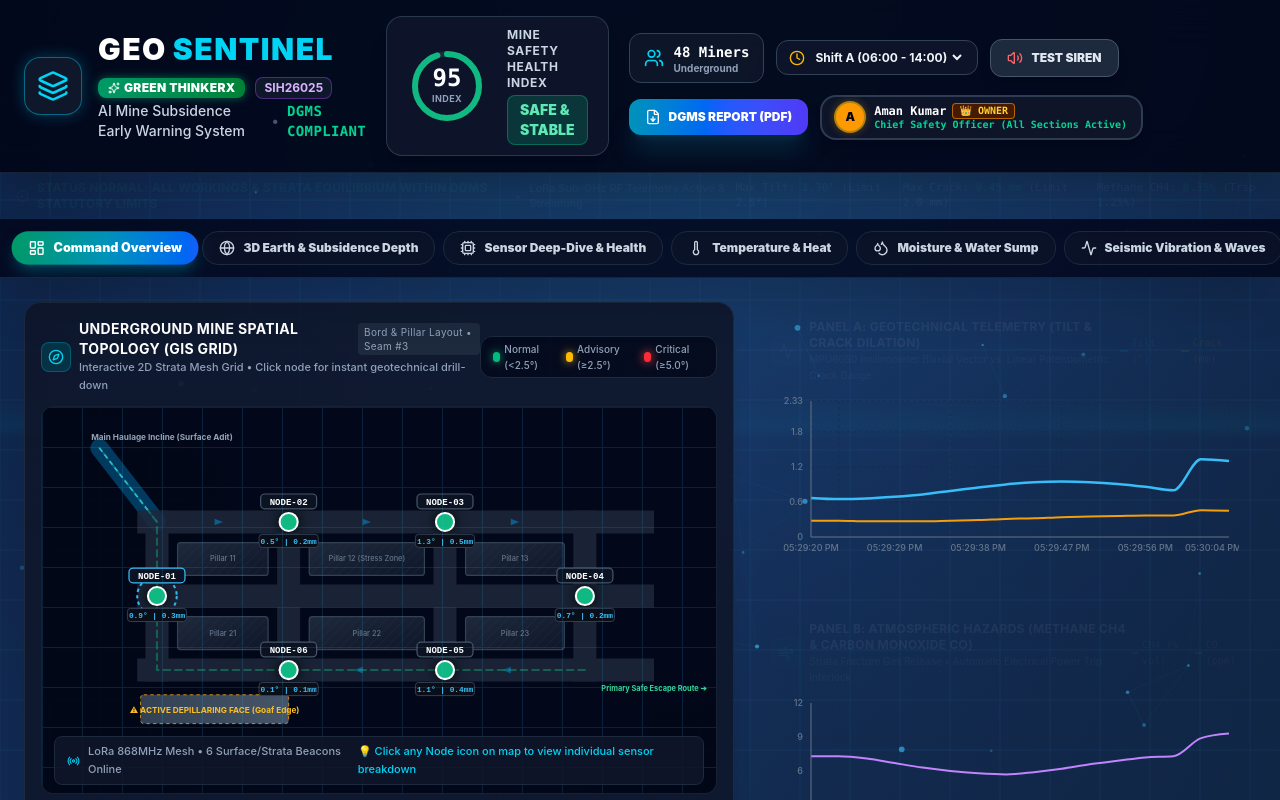
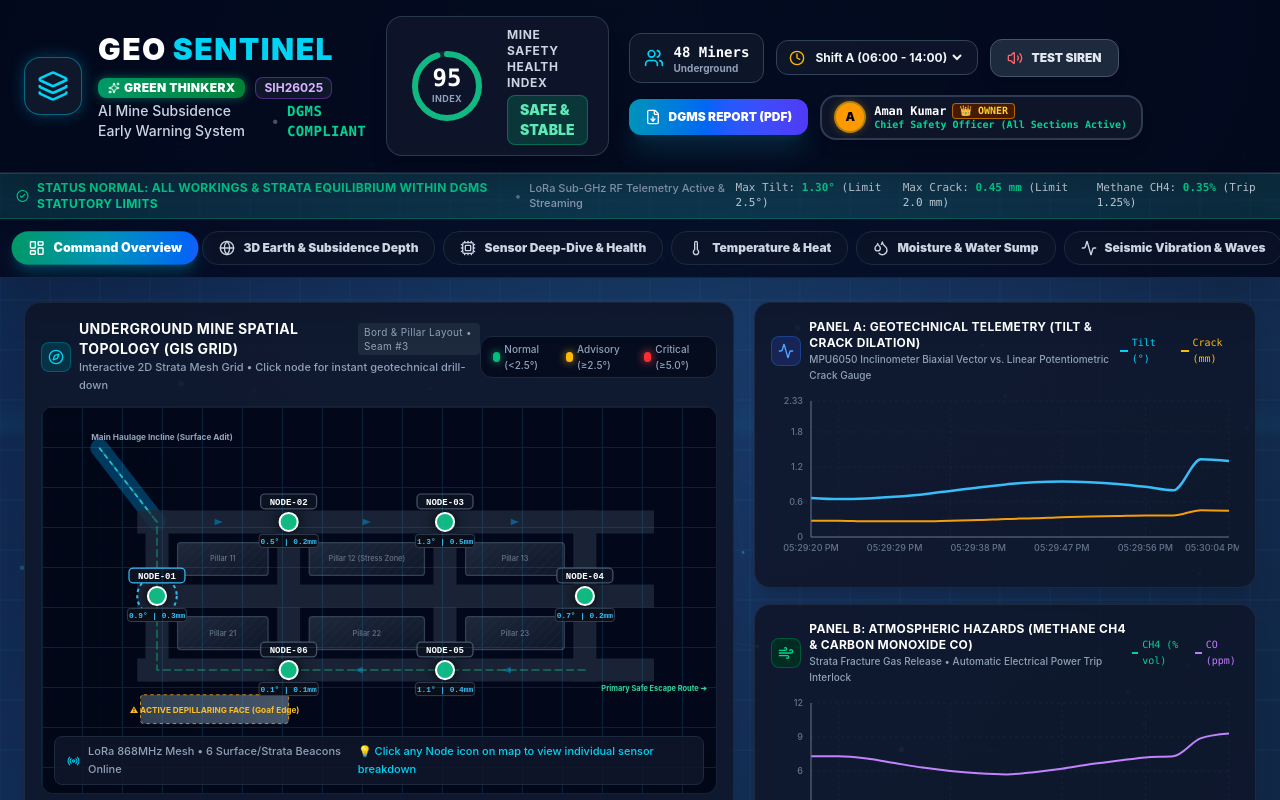
Before and after one commit to amankr-55/sih-project, a React (Vite) app: page / in a window 1280 px wide. Shown: the top 800 px of the page. Built offline with nearby package versions, Linux system fonts and the light colour scheme.

Commit message:
fix(ui): fix canvas z-index stacking to restore crisp bright text contrast across all panels

```diff
--- a/src/App.jsx
+++ b/src/App.jsx
@@ -357,6 +357,7 @@ export default function App() {
       />
 
       {/* Tri-State Alarm Banner */}
+      <div className="relative z-10">
         <AlarmBanner
           status={overallStatus}
           maxTilt={maxTilt}
@@ -364,6 +365,7 @@ export default function App() {
           maxCH4={maxCH4}
           maxCO={maxCO}
         />
+      </div>
 
       {/* Modern High-Contrast Navigation Tab Bar */}
       <div className="bg-slate-950/80 border-b border-slate-800/90 sticky top-[76px] z-30 shadow-2xl backdrop-blur-xl">
@@ -390,7 +392,7 @@ export default function App() {
       </div>
 
       {/* Main Content Area based on Selected Tab */}
-      <main className="flex-1 max-w-7xl w-full mx-auto p-4 md:p-6 space-y-6">
+      <main className="relative z-10 flex-1 max-w-7xl w-full mx-auto p-4 md:p-6 space-y-6">
 
         {/* TAB 1: OVERVIEW */}
         {activeTab === 'overview' && (
@@ -548,7 +550,7 @@ export default function App() {
       </main>
 
       {/* Footer bar */}
-      <footer className="bg-slate-950/90 border-t border-slate-800/80 py-4 px-6 text-center text-xs text-slate-400 backdrop-blur-lg">
+      <footer className="relative z-10 bg-slate-950/90 border-t border-slate-800/80 py-4 px-6 text-center text-xs text-slate-400 backdrop-blur-lg">
         <div className="max-w-7xl mx-auto flex flex-col sm:flex-row items-center justify-between gap-3">
           <div className="flex items-center gap-2">
             <span className="font-black text-white">Team Green ThinkerX</span>
--- a/src/components/CyberBackground.jsx
+++ b/src/components/CyberBackground.jsx
@@ -123,8 +123,7 @@ export default function CyberBackground() {
   return (
     <canvas
       ref={canvasRef}
-      className="fixed inset-0 pointer-events-none z-0"
-      style={{ opacity: 0.95 }}
+      className="fixed inset-0 pointer-events-none -z-50"
     />
   );
 }
```
Also changed, not shown: 5 other files (tests, documents, lock files or other folders). Lines whose indentation alone changed are shown as unchanged.
